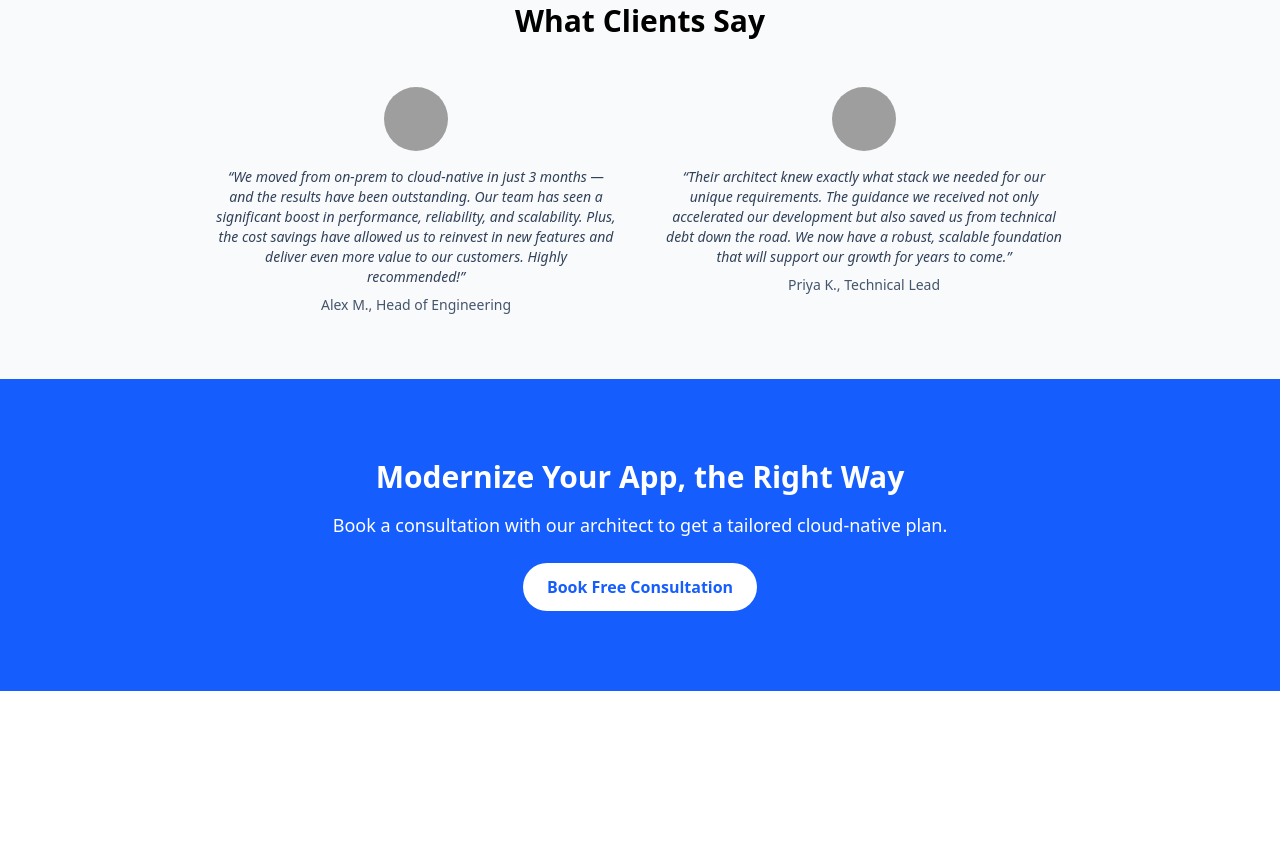
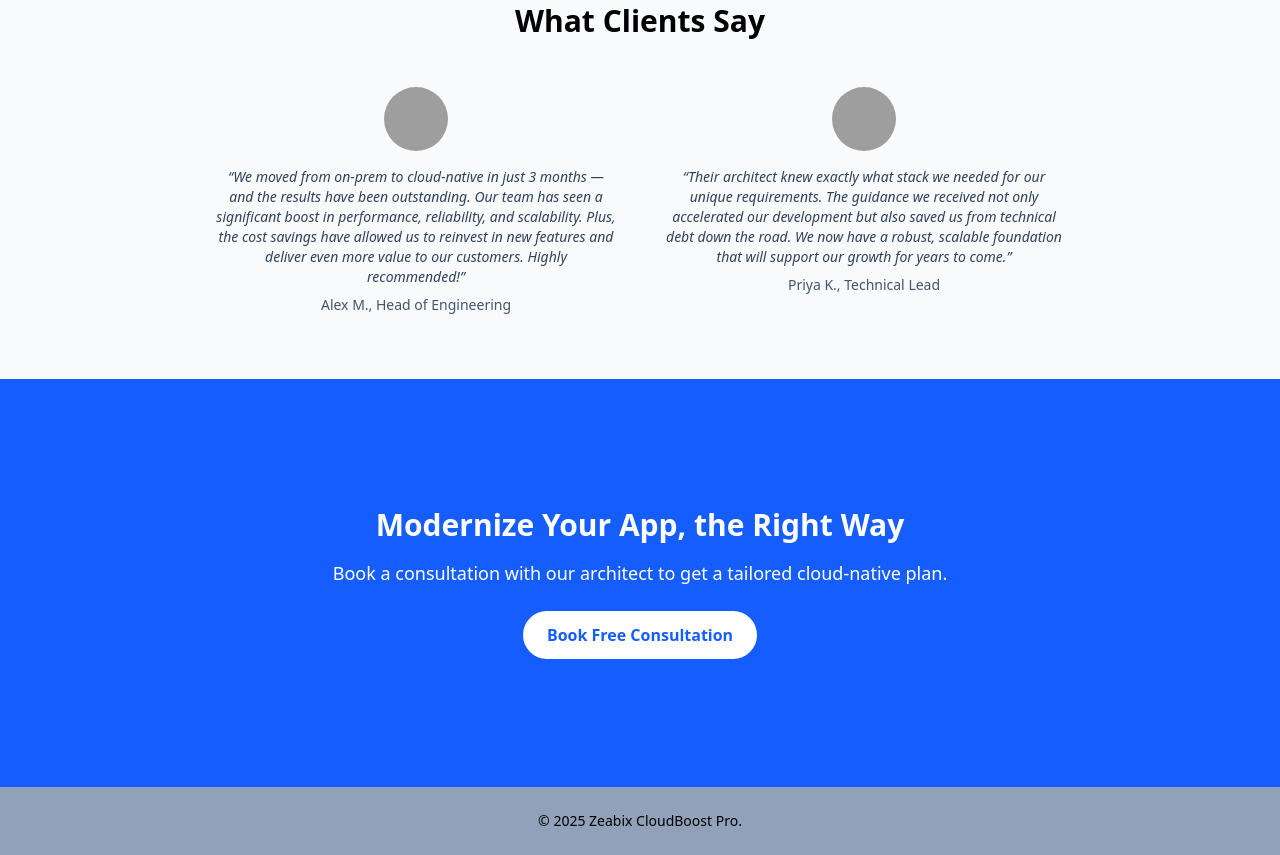
Before and after one commit to Sai-Myo-Myat/simple-eCommerce, a website: page src/index.html in a window 1280 px wide. Shown: the part 1273-2128 px from the top of the page. Before the commit the page ends 1964 px from the top, so only its background shows below. Drawn offline with Linux system fonts and the light colour scheme; grey boxes are pictures that could not be loaded.

Commit message:
feat: footer session

```diff
--- a/src/index.html
+++ b/src/index.html
@@ -285,7 +285,7 @@
     </section>
 
     <!-- CTA Section -->
-    <section id="cta" class="py-20 bg-blue-600 text-white text-center">
+    <section id="cta" class="py-20 md:py-32 bg-blue-600 text-white text-center">
       <h2 class="text-3xl font-bold">Modernize Your App, the Right Way</h2>
       <p class="mt-4 text-lg">
         Book a consultation with our architect to get a tailored cloud-native
@@ -298,5 +298,10 @@
         Book Free Consultation
       </a>
     </section>
+
+    <!-- Footer -->
+    <footer class="py-6 bg-slate-400 text-center text-sm text-slate-">
+      <p>&copy; 2025 Zeabix CloudBoost Pro.</p>
+    </footer>
   </body>
 </html>
```
Also changed, not shown: src/output.css.
